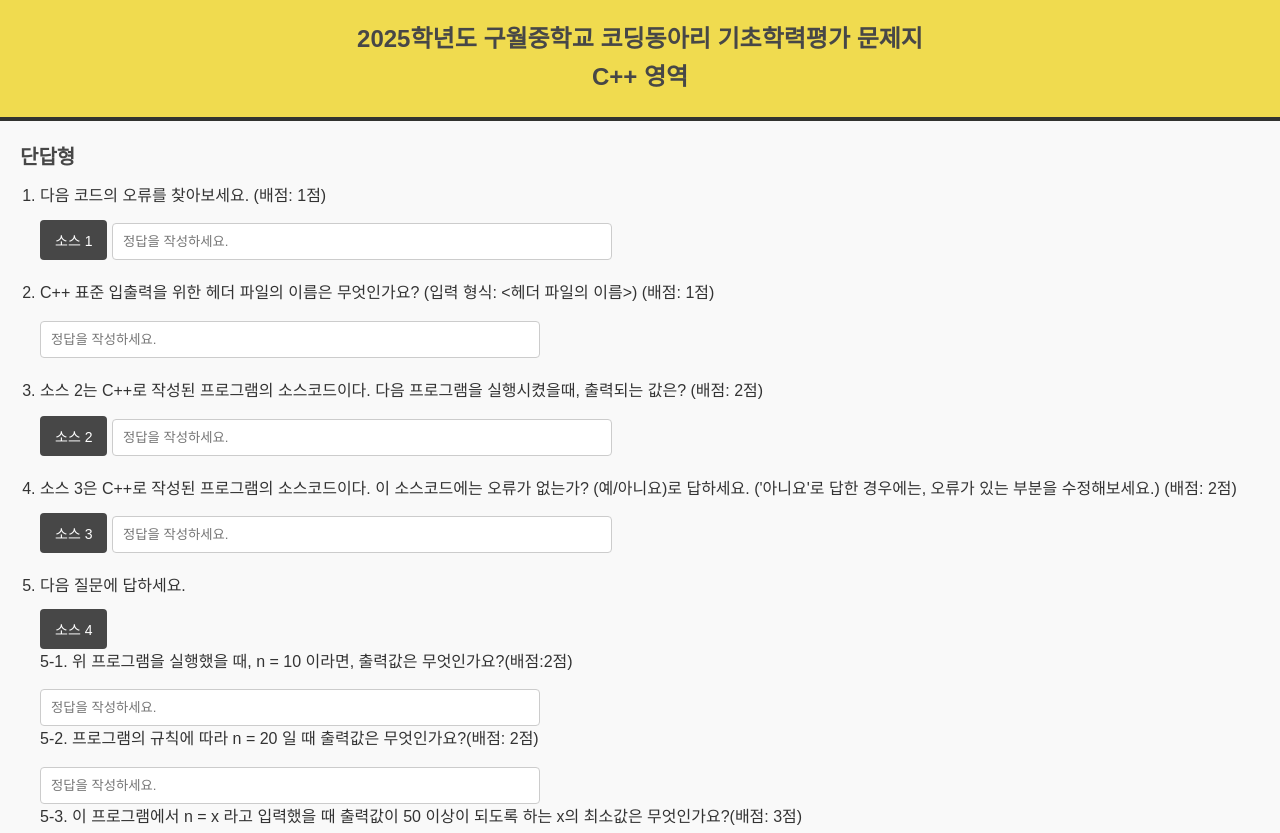
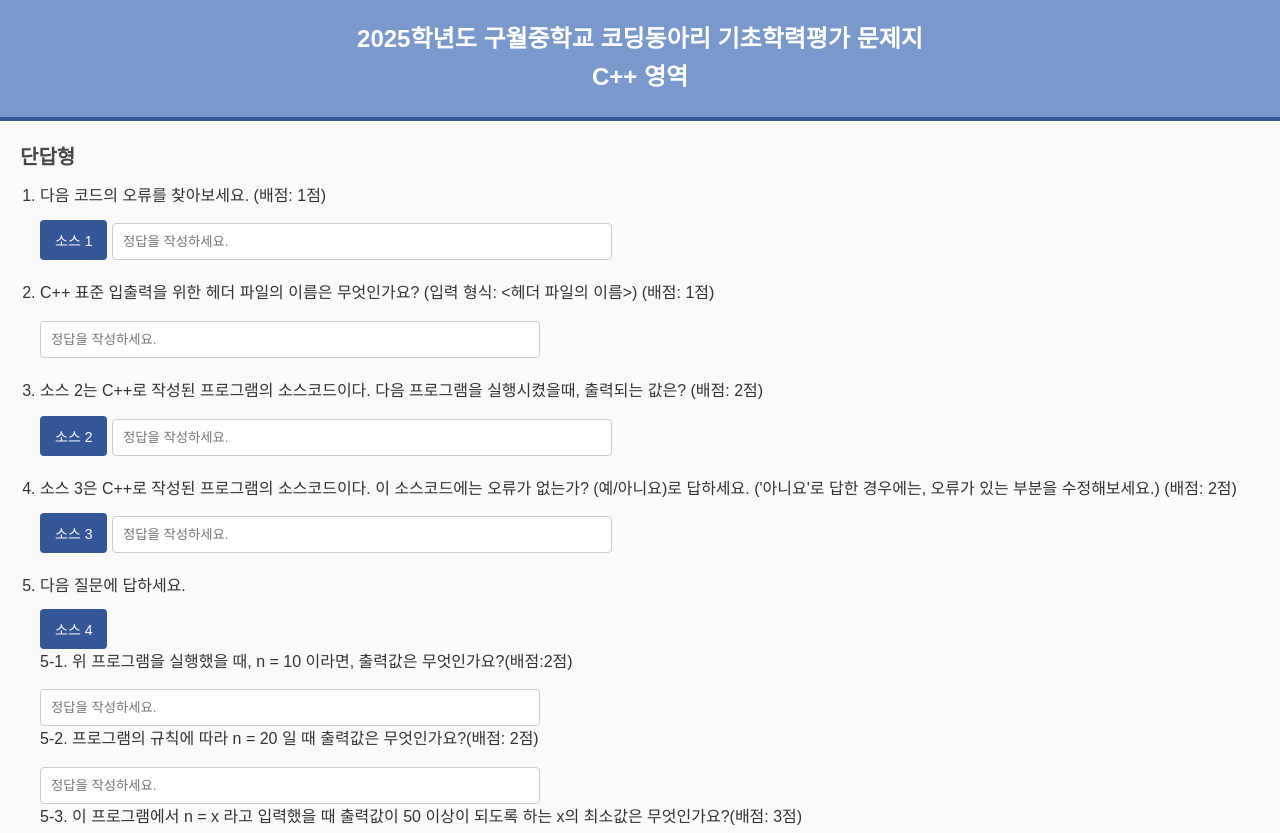
Before and after one commit to YunminCompaney/return0-test, a website: page main/public/problems/cpp/cppProblem.html in a window 1280 px wide. Shown: the top 833 px of the page. Drawn offline with nearby package versions, Linux system fonts and the light colour scheme.

Commit message:
진짜 진짜 진짜 진짜 진짜 최종본

```diff
--- a/main/public/problems/cpp/cppStyles.css
+++ b/main/public/problems/cpp/cppStyles.css
@@ -12,7 +12,7 @@
 body {
     font-family: Arial, sans-serif;
     line-height: 1.6;
-    background-color: #f9f9f9;
+    background-color: #fafafa;
     color: #333;
     margin: 0;
     padding: 0;
@@ -22,11 +22,11 @@ body {
 /* 헤더 스타일 */
 
 header {
-    background-color: #F0DB4F;
-    color: #474747;
+    background-color: #7999CD;
+    color: white;
     padding: 20px;
     text-align: center;
-    border-bottom: 4px solid #323330;
+    border-bottom: 4px solid #345897;
 }
 
 header h1 {
@@ -80,7 +80,7 @@ input[type="text"] {
 
 button {
     padding: 10px 15px;
-    background-color: #474747;
+    background-color: #345897;
     color: white;
     border: none;
     border-radius: 4px;
@@ -89,7 +89,7 @@ button {
 }
 
 button:hover {
-    background-color: #474747;
+    background-color: #345897;
 }
 
 
```
